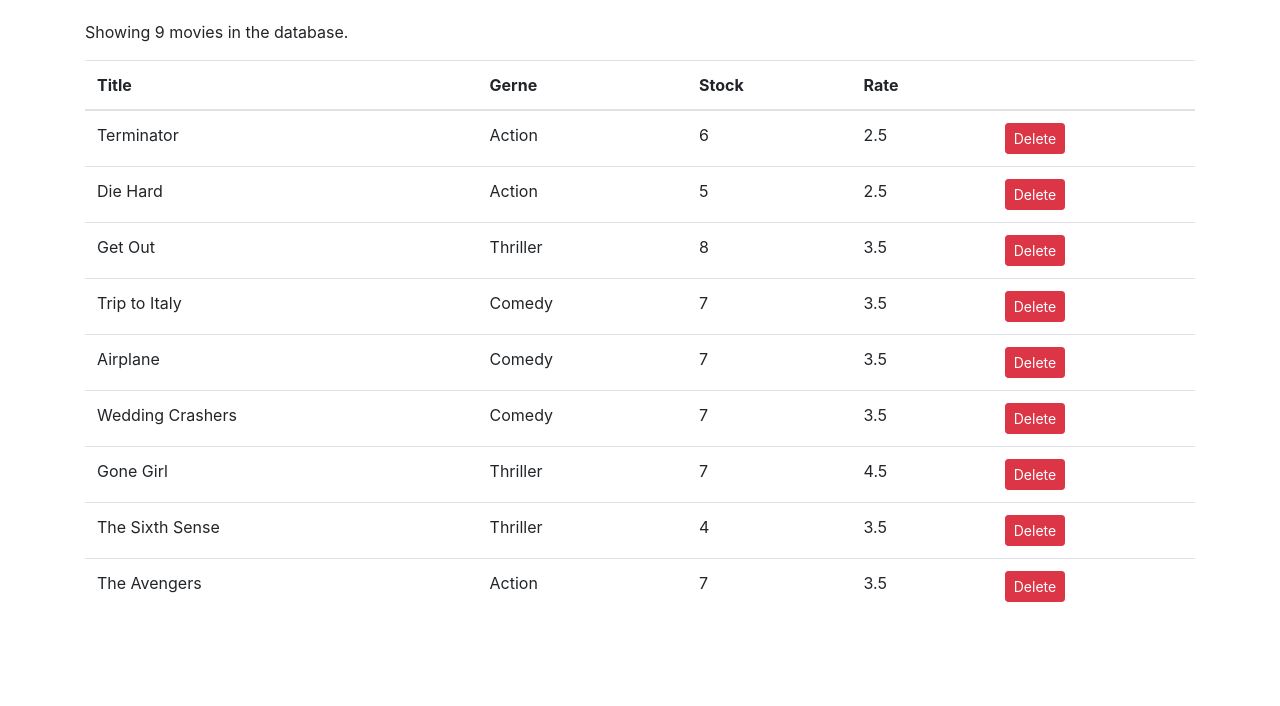
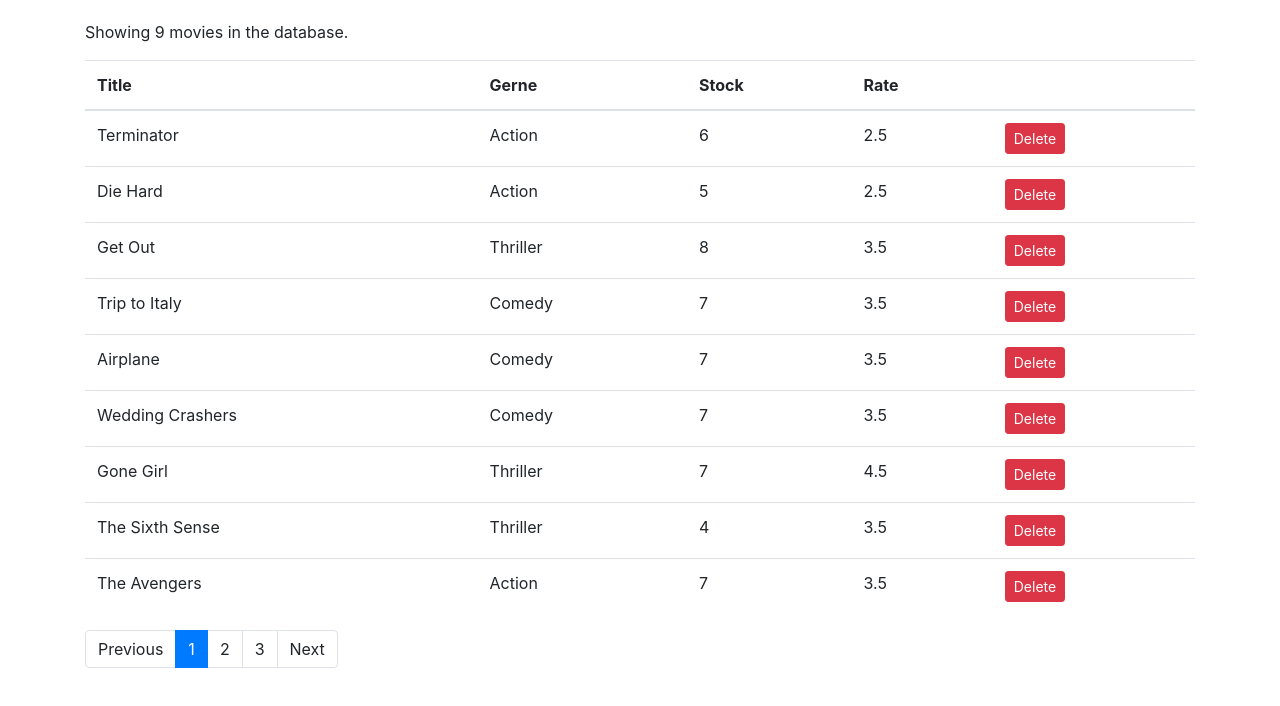
Before and after one commit to jimkeecn/react-app-advance, a React (Create React App) app: page / in a window 1280 px wide. Shown: the top 706 px of the page. Built offline with nearby package versions, Linux system fonts and the light colour scheme.

Commit message:
Handling page change

```diff
--- a/src/components/common/pagination.jsx
+++ b/src/components/common/pagination.jsx
@@ -2,30 +2,30 @@
 import _ from "lodash";
 import { link } from "fs";
 const Pagination = props => {
-  const { itemsCount, pageSize } = props;
+  const { itemsCount, pageSize, currentPage, onPageChange } = props;
   const pagesCount = Math.ceil(itemsCount / pageSize);
+  console.log(currentPage);
   if (pagesCount === 1) return null;
   const pages = _.range(1, pagesCount + 1);
   return (
     <nav aria-label="Page navigation example">
       <ul className="pagination">
         <li className="page-item">
-          <a className="page-link" href="#">
-            Previous
-          </a>
+          <a className="page-link">Previous</a>
         </li>
         {pages.map(page => (
-          <li className="page-item" key={page}>
-            <a className="page-link" href="#">
+          <li
+            className={page === currentPage ? "page-item active" : "page-item"}
+            key={page}
+          >
+            <a className="page-link" onClick={() => onPageChange(page)}>
               {page}
             </a>
           </li>
         ))}
 
         <li className="page-item">
-          <a className="page-link" href="#">
-            Next
-          </a>
+          <a className="page-link">Next</a>
         </li>
       </ul>
     </nav>
--- a/src/components/movies.jsx
+++ b/src/components/movies.jsx
@@ -4,7 +4,8 @@
 class Movies extends Component {
   state = {
     movies: getMovies(),
-    pageSize: 9
+    pageSize: 4,
+    currentPage: 1
   };
   handleDelete = movie => {
     console.log("Movie Deleted", movie);
@@ -13,9 +14,11 @@
   };
   handlePageChange = page => {
     console.log("page Changed", page);
+    this.setState({ currentPage: page });
   };
   render() {
     const { length: count } = this.state.movies;
+    const { pageSize, currentPage } = this.state;
     if (count === 0) return <p>There are no Movies in the Database.</p>;
     return (
       <React.Fragment>
@@ -52,8 +55,9 @@
         </table>
         <Pagination
           itemsCount={count}
-          pageSize={this.state.pageSize}
+          pageSize={pageSize}
           onPageChange={this.handlePageChange}
+          currentPage={currentPage}
         />
       </React.Fragment>
     );
```
